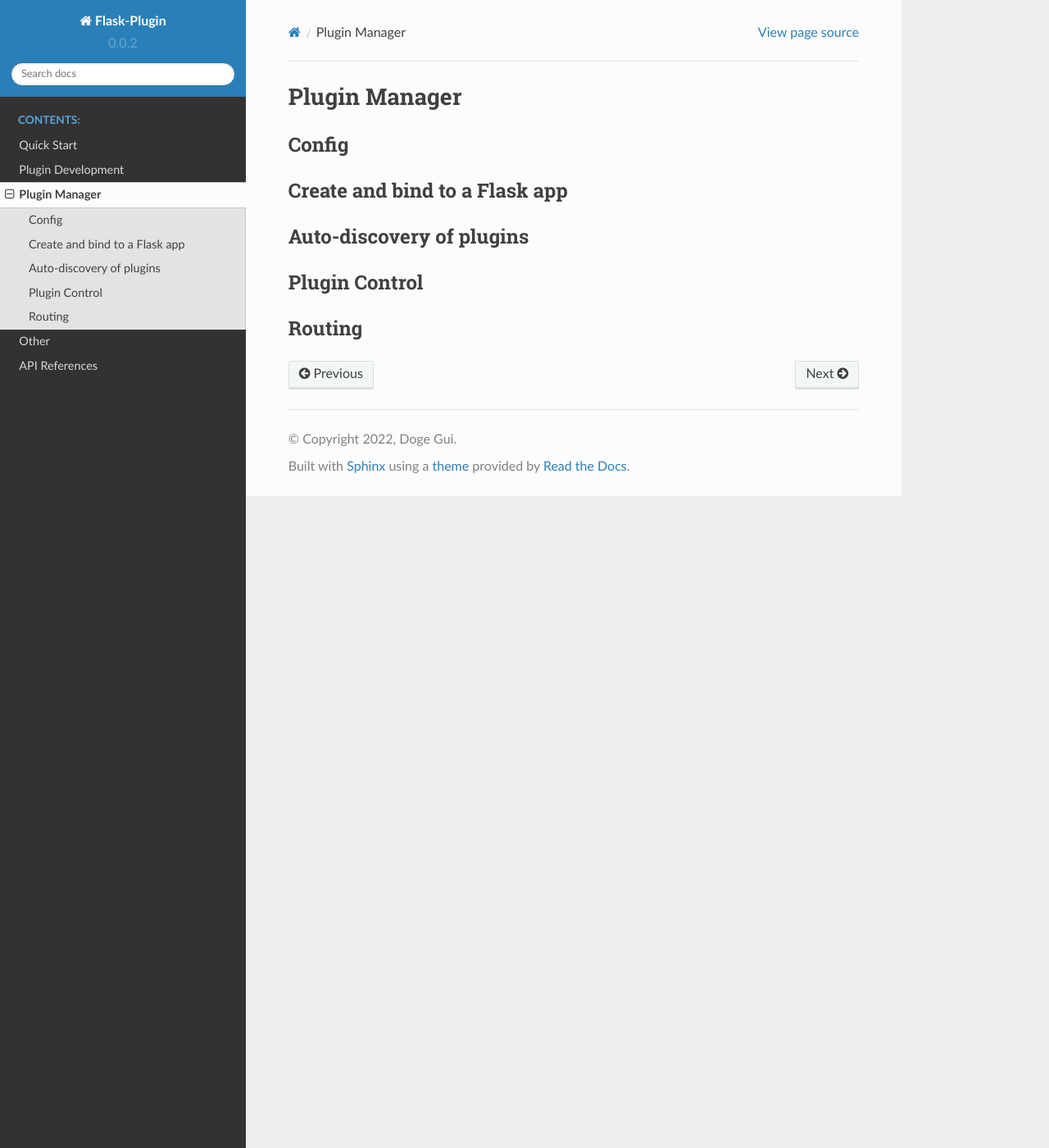
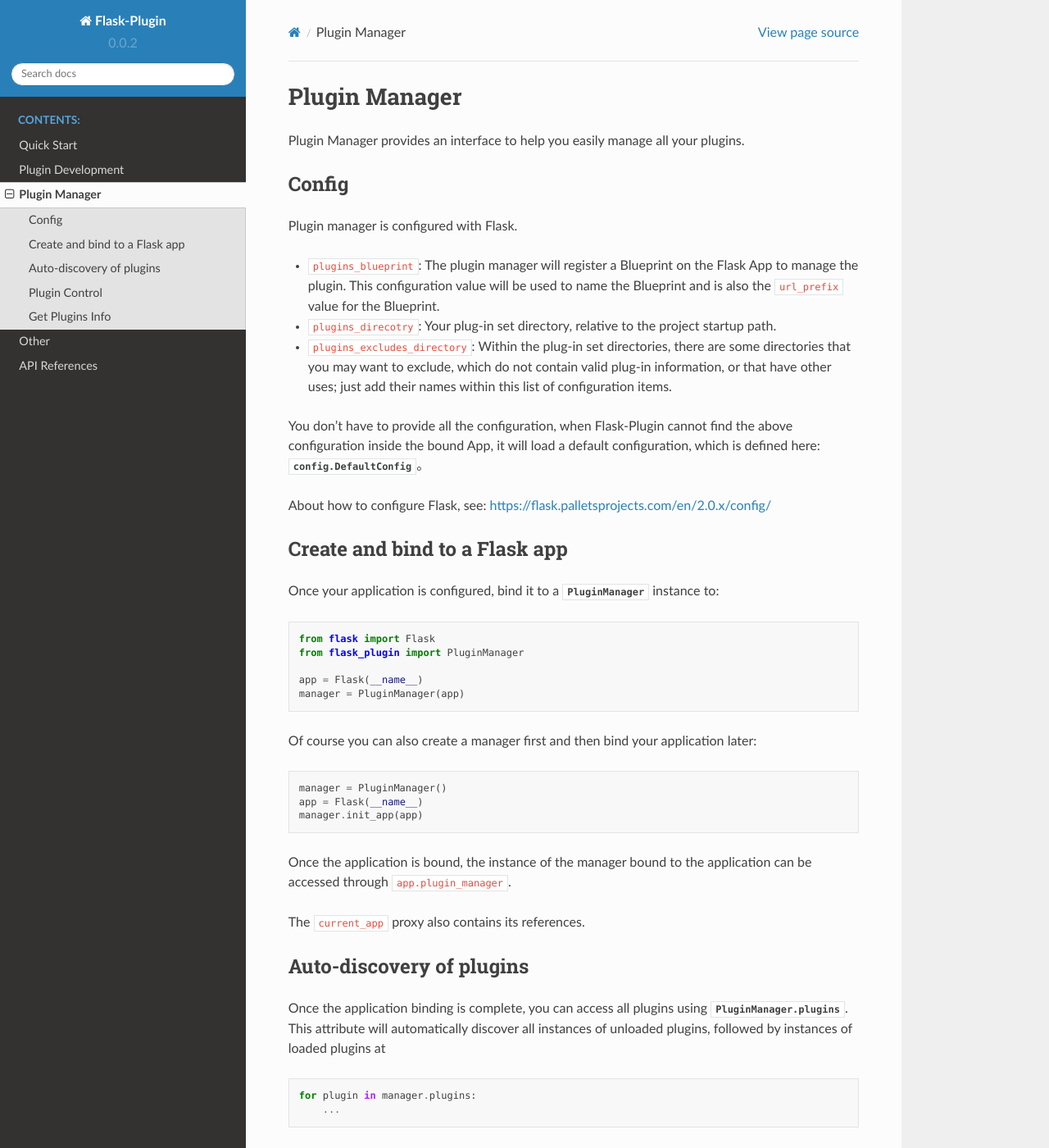
Before and after one commit to flask-plugin/flask-plugin, a Sphinx documentation site: the page built from docs/source/manager.md, in a window 1280 px wide and 1400 px high. Shown: the whole window at 82% size. Built offline with Sphinx 7.4.7 and the Read the Docs theme 2.0.0, drawn with Linux system fonts in a browser that asks for light colours; some of the changed text lies outside the part shown.

Commit message:
Complete document English version

````diff
--- a/docs/source/manager.md
+++ b/docs/source/manager.md
@@ -1,11 +1,76 @@
 # Plugin Manager
+
+Plugin Manager provides an interface to help you easily manage all your plugins.
 
 ## Config
 
+Plugin manager is configured with Flask.
+
+- `plugins_blueprint`: The plugin manager will register a Blueprint on the Flask App to manage the plugin. This configuration value will be used to name the Blueprint and is also the `url_prefix` value for the Blueprint.
+- `plugins_direcotry`: Your plug-in set directory, relative to the project startup path.
+- `plugins_excludes_directory`: Within the plug-in set directories, there are some directories that you may want to exclude, which do not contain valid plug-in information, or that have other uses; just add their names within this list of configuration items.
+
+You don't have to provide all the configuration, when Flask-Plugin cannot find the above configuration inside the bound App, it will load a default configuration, which is defined here: :py:obj:`.config.DefaultConfig`。
+
+About how to configure Flask, see: https://flask.palletsprojects.com/en/2.0.x/config/
+
 ## Create and bind to a Flask app
+
+Once your application is configured, bind it to a :py:class:`.PluginManager` instance to:
+
+```python
+from flask import Flask
+from flask_plugin import PluginManager
+
+app = Flask(__name__)
+manager = PluginManager(app)
+```
+
+Of course you can also create a manager first and then bind your application later:
+
+```python
+manager = PluginManager()
+app = Flask(__name__)
+manager.init_app(app)
+```
+
+Once the application is bound, the instance of the manager bound to the application can be accessed through `app.plugin_manager`.
+
+The `current_app` proxy also contains its references.
 
 ## Auto-discovery of plugins
 
+Once the application binding is complete, you can access all plugins using :py:attr:`.PluginManager.plugins`. This attribute will automatically discover all instances of unloaded plugins, followed by instances of loaded plugins at
+
+```python
+for plugin in manager.plugins:
+    ...
+```
+
+If you want to manually scan all plug-in directories, you can call the :py:meth:`.PluginManager.scan` method, which will iterate over all unloaded plug-in instances (but usually you don't need to do this).
+
+When the specified plugin directory is inaccessible, the method raises a `FileNotFoundError`。
+
 ## Plugin Control
 
-## Routing
+After you get the plugin instance, you can use methods :py:meth:`.PluginManager.load`, :py:meth:`.PluginManager.start`, :py:meth:`.PluginManager.stop`, :py:meth:`.PluginManager.unload` to control plugin.
+
+Methods above accept a :py:class:`.Plugin` instance. It will check if the current state of the plugin allows the transfer operation first, and when the operation is prohibited it will raise a `RuntimeError`.
+
+## Get Plugins Info
+
+If you want to get the status information of all plugins at once, the :py:attr:`.PluginManager.status` can help you to call all plugins (including unloaded) of the :py:meth:`.Plugin.export_status_to_dict` and return as a list:
+
+```python
+>>> manager.status
+[{'domain': 'flaskex',
+  'id': '334c997a6c4946aaa920f2ffccc27077',
+  'info': {'author': '', 'description': '', 'version': (0, 0, 0)},
+  'name': 'flaskex',
+  'status': 'Unloaded'},
+ {'domain': 'hello',
+  'id': '347336b4fcdd447985aec57f2bc5793c',
+  'info': {'author': '', 'description': '', 'version': (0, 0, 0)},
+  'name': 'Greeting',
+  'status': 'Unloaded'}]
+```
````
Also changed, not shown: docs/source/plugin.md (+1 -1 lines).
